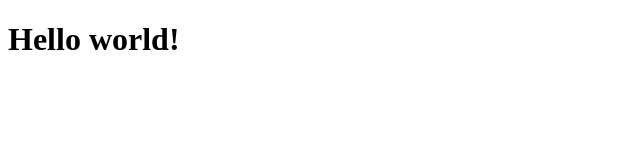
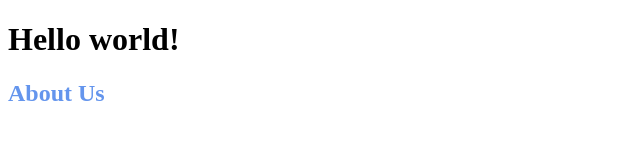
Before and after one commit to habibullo-dev/fullstack-project, a plain HTML site: page index.html in a window 1280 px wide. Shown: the whole page, without its empty margins (0-640 px from the left). Drawn offline with Linux system fonts and the light colour scheme.

Commit message:
Added h2 with change color

```diff
--- a/index.html
+++ b/index.html
@@ -8,6 +8,7 @@
   </head>
   <body>
     <h1>Hello world!</h1>
+    <h2>About Us</h2>
     <script src="./scripts/server.js"></script>
   </body>
 </html>
--- a/styles/app.css
+++ b/styles/app.css
@@ -0,0 +1,3 @@
+h2 {
+    color: cornflowerblue;
+}
```
